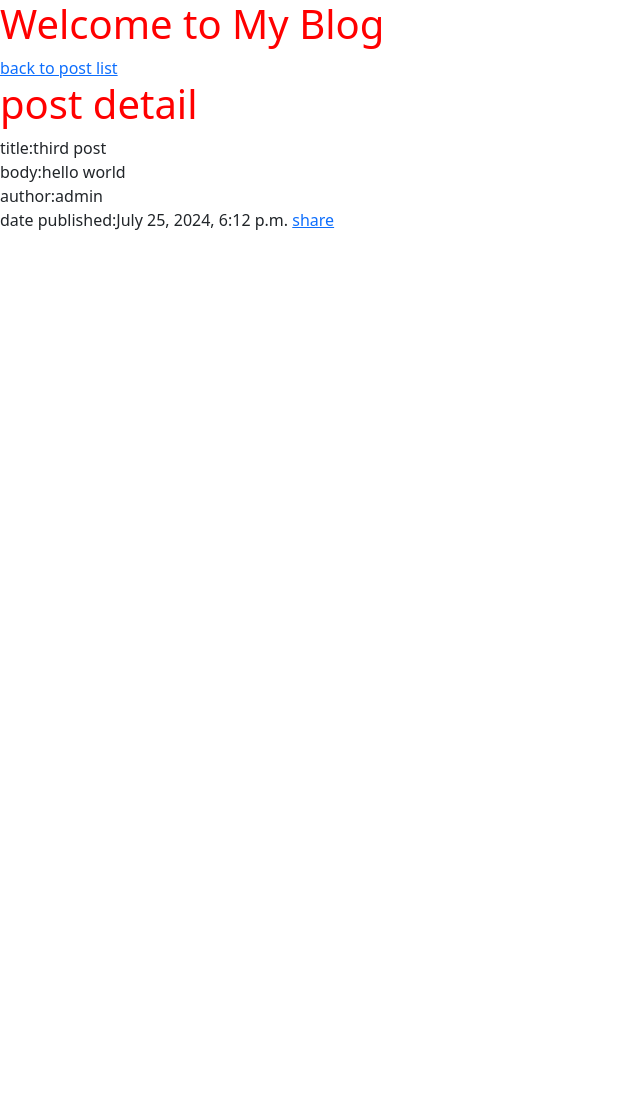
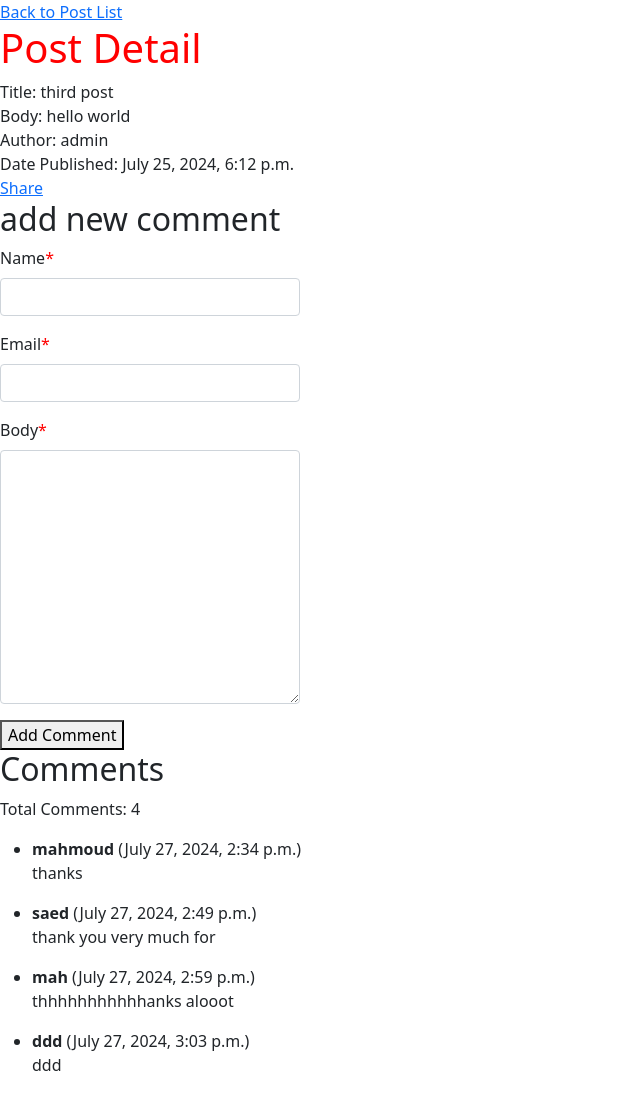
Before and after one commit to mahmoudakram77/test-repo, a Django app: a page that uses blog/templates/base.html in a window 1280 px wide. Shown: the whole page, without its empty margins (0-640 px from the left). Before the commit the page ends 230 px from the top, so only its background shows below. Run offline with Django 5.2, Linux system fonts and the light colour scheme; data comes from the database, SQL or seed files in the repository; both versions use the stored data as it was after the commit; some libraries are stand-ins or nearby versions.

Commit message:
add comment to the post

```diff
--- a/blog/forms.py
+++ b/blog/forms.py
@@ -1,8 +1,14 @@
 from django import forms
-
+from .models import Comment
 
 class EmailPostForm(forms.Form):
     name = forms.CharField(max_length=25)
     from_email = forms.EmailField()
     to = forms.EmailField()
     comments = forms.CharField(required=False, widget=forms.Textarea)
+
+
+class CommentForm(forms.ModelForm):
+    class Meta:
+        model = Comment
+        fields = ('name', 'email', 'body')
--- a/blog/models.py
+++ b/blog/models.py
@@ -29,3 +29,22 @@ class Post(models.Model):
             models.Index(fields=['-pub_date']),
             models.Index(fields=['slug']),
         ]
+
+
+class Comment(models.Model):
+     post = models.ForeignKey(Post , on_delete=models.CASCADE, related_name='comments')
+     name = models.CharField(max_length=80)
+     email = models.EmailField()
+     body = models.TextField()
+     created = models.DateTimeField(auto_now_add=True)
+     updated = models.DateTimeField(auto_now=True)
+     active = models.BooleanField(default=True)
+
+     class Meta:
+          ordering = ['created']
+          indexes = [
+               models.Index(fields=['created']),
+          ]
+
+     def __str__(self):
+      return f'Comment by {self.name} on {self.post.title}'
--- a/blog/templates/base.html
+++ b/blog/templates/base.html
@@ -10,7 +10,11 @@
   </head>
   <body>
     <header>
-      <h1>Welcome to My Blog</h1>
+
+     {% block header %}
+
+     {% endblock header %}
+
     </header>
     <main>{% block content %} {% endblock %}</main>
     <script src="https://cdn.jsdelivr.net/npm/@popperjs/core@2.9.2/dist/umd/popper.min.js" integrity="sha384-IQsoLXl5PILFhosVNubq5LC7Qb9DXgDA9i+tQ8Zj3iwWAwPtgFTxbJ8NT4GN1R8p" crossorigin="anonymous"></script>
--- a/blog/templates/blog/post_detail.html
+++ b/blog/templates/blog/post_detail.html
@@ -1,14 +1,43 @@
-{% extends 'base.html' %} {% block title %} post detail {% endblock title %}
-{%block content %}
-<a href="{% url 'blog:post-list' %}">back to post list</a>
-<h1>post detail</h1>
+{% extends 'base.html' %}
+{% load crispy_forms_tags %}
 
-title:{{post.title}} <br />
+{% block title %}
+Post Detail
+{% endblock title %}
 
-body:{{post.body}} <br />
+{% block content %}
+<a href="{% url 'blog:post-list' %}">Back to Post List</a>
+<h1>Post Detail</h1>
 
-author:{{post.author}} <br />
+Title: {{ post.title }} <br />
+Body: {{ post.body }} <br />
+Author: {{ post.author }} <br />
+Date Published: {{ post.created_at }} <br />
 
-date published:{{post.created_at}}
-<a href="{% url 'blog:post-share' post.slug %}">share</a>
+<a href="{% url 'blog:post-share' post.slug %}">Share</a>
+
+<!-- Comment Form -->
+<h2>add new comment</h2>
+<form style='width:300px;' method="post" action="{% url 'blog:post-comment' post.slug %}">
+    {% csrf_token %}
+    {{ comment_form|crispy }}
+    <button type="submit">Add Comment</button>
+</form>
+
+<!-- Comments Section -->
+<h2>Comments</h2>
+{% if post.comments.all %}
+    <p>Total Comments: {{ post.comments.count }}</p>
+    <ul>
+        {% for comment in post.comments.all %}
+            <li>
+                <strong>{{ comment.name }}</strong> ({{ comment.created }})
+                <p>{{ comment.body }}</p>
+            </li>
+        {% endfor %}
+    </ul>
+{% else %}
+    <p>No comments yet.</p>
+{% endif %}
+
 {% endblock content %}
--- a/blog/templates/blog/post_list.html
+++ b/blog/templates/blog/post_list.html
@@ -8,6 +8,10 @@
 <ul>
   <li><a href="{{ post.get_absolute_url }}">{{ post.title }}</a></li>
 </ul>
+
+
+
+
 {% endfor %}
 {% include 'blog/pagination.html' with page=obj_page %}
 {% endblock content %}
--- a/blog/urls.py
+++ b/blog/urls.py
@@ -1,11 +1,12 @@
+# blog/urls.py
 from django.urls import path
 from . import views
 
 app_name = 'blog'
 
 urlpatterns = [
-  # path('blog/', views.post_list , name='post-list'),
-  path('blog/', views.PostListView.as_view(), name='post-list'),
-  path('blog/<slug:slug>/', views.post_detail , name='post-detail'),
-  path('blog/<slug:slug>/share/', views.post_share , name='post-share'),
+    path('blog/', views.PostListView.as_view(), name='post-list'),
+    path('blog/<slug:slug>/', views.post_detail, name='post-detail'),
+    path('blog/<slug:slug>/share/', views.post_share, name='post-share'),
+    path('blog/<slug:slug>/comment/', views.post_comment, name='post-comment'),
 ]
--- a/blog/views.py
+++ b/blog/views.py
@@ -1,12 +1,15 @@
-from django.shortcuts import render , get_object_or_404
+from django.shortcuts import render , get_object_or_404 , redirect
 from .models import Post
 from django.http import Http404
 from django.urls import reverse
 from django.core.paginator import Paginator
 from django.views.generic import ListView
 from django.core.paginator import EmptyPage, PageNotAnInteger
-from .forms import EmailPostForm
+from .forms import EmailPostForm ,CommentForm
 from django.core.mail import send_mail
+from django.views.decorators.http import require_POST
+from django.http import HttpResponseRedirect
+
 # def post_list(request):
 #   posts = Post.objects.all()
 #   paginator = Paginator(posts, 1)
@@ -21,15 +24,26 @@ class PostListView(ListView):
     context_object_name = 'posts'
     template_name = 'blog/post_list.html'
 
+    def get_context_data(self, **kwargs):
+        context = super().get_context_data(**kwargs)
+        context['comment_form'] = CommentForm()
+        return context
+
+
 
 
 
 # Create your views here.
 
-def post_detail(request , slug):
-    post = get_object_or_404(Post , slug=slug , status=Post.Status.PUBLISHED)
-
-    return render(request, 'blog/post_detail.html', {'post':post})
+def post_detail(request, slug):
+    post = get_object_or_404(Post, slug=slug, status=Post.Status.PUBLISHED)
+    comment_form = CommentForm()
+    comments = post.comments.all()
+    return render(request, 'blog/post_detail.html', {
+        'post': post,
+        'comment_form': comment_form,
+        'comments': comments
+    })
 
 
 
@@ -70,3 +84,20 @@ def post_share(request, slug):
     }
 
     return render(request, 'blog/post_share.html', context)
+
+
+@require_POST
+def post_comment(request, slug):
+    post = get_object_or_404(Post, slug=slug, status=Post.Status.PUBLISHED)
+    comment = None
+    if request.method == 'POST':
+        form = CommentForm(request.POST)
+        if form.is_valid():
+            comment = form.save(commit=False)
+            comment.post = post
+            comment.save()
+            return HttpResponseRedirect(post.get_absolute_url())
+    else:
+        form = CommentForm()
+
+    return render(request, 'blog/post_detail.html', {'post': post, 'comment_form': form})
```
Also changed, not shown: blog/admin.py (+9 -1 lines), blog/migrations/0002_comment.py (added), blog/templates/blog/comment.html (added), blog/templates/blog/comment_form.html (added), db.sqlite3.
